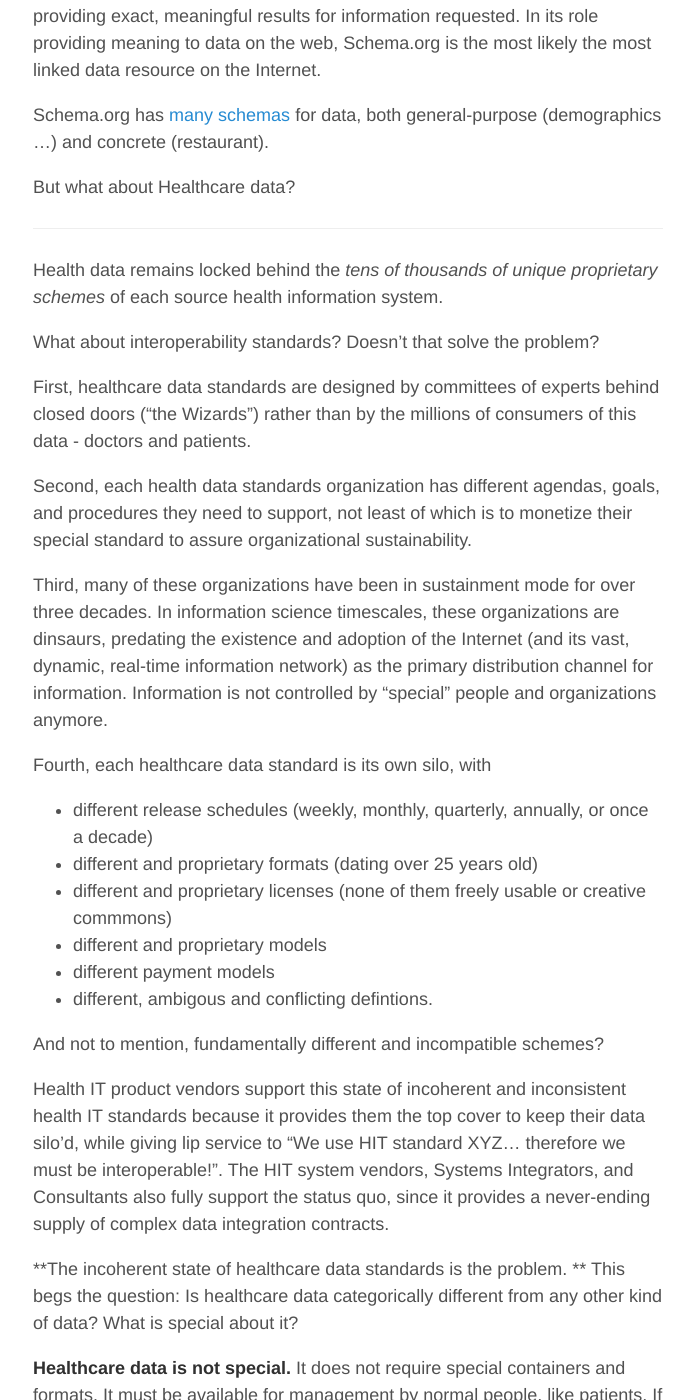
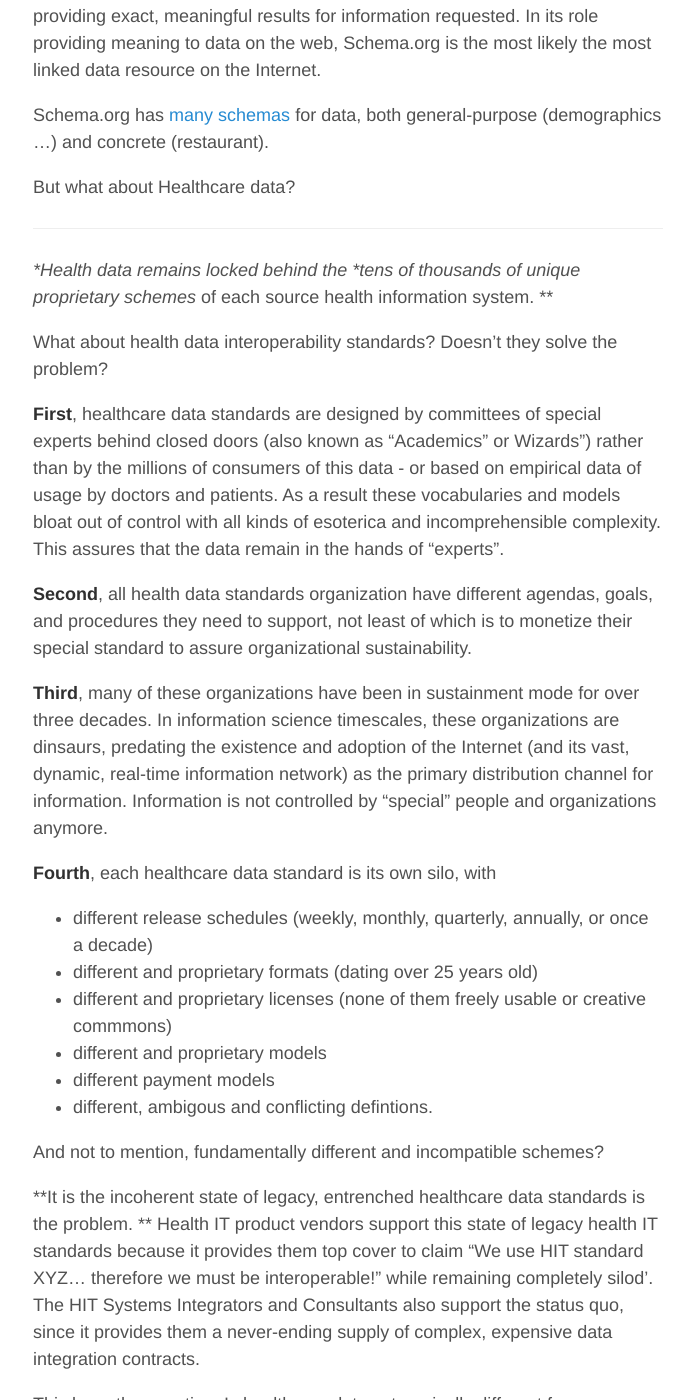
Before and after one commit to healthschema/healthschema.github.io, a Jekyll site: the page built from _posts/2015-08-07-hello-schema-org.md, in a window 1280 px wide and 1400 px high, scrolled down 626 px. Shown: the whole window, without its empty margins (292-986 px from the left). Built offline with Jekyll 4.4.1, drawn with Linux system fonts in a browser that asks for light colours; some of the changed text lies outside the part shown.

Commit message:
intro schema.org update

```diff
--- a/_posts/2015-08-07-hello-schema-org.md
+++ b/_posts/2015-08-07-hello-schema-org.md
@@ -18,23 +18,23 @@
 
 Schema.org has [many schemas](http://schema.org/docs/schemas.html) for data, both general-purpose (demographics ...) and concrete (restaurant).
 
-
 But what about Healthcare data?
 
+----
 
-----
-Health data remains locked behind the *tens of thousands of unique proprietary schemes* of each source health information system.
-
-What about interoperability standards? Doesn't that solve the problem?
-
-First, healthcare data standards are designed by committees of experts behind closed doors ("the Wizards")  rather than by the millions of consumers of this data - doctors and patients.
-
-Second, each health data standards organization has different agendas, goals, and procedures they need to support, not least of which is to monetize their special standard to assure organizational sustainability.
-
-Third, many of these organizations have been in sustainment mode for over three decades.  In information science timescales, these organizations are dinsaurs, predating the existence and adoption of the Internet (and its vast, dynamic, real-time information network) as the primary distribution channel for information.  Information is not controlled by "special" people and organizations anymore.
+**Health data remains locked behind the *tens of thousands of unique proprietary schemes* of each source health information system. **
 
 
-Fourth, each healthcare data standard is its own silo, with
+What about health data interoperability standards? Doesn't they solve the problem?
+
+**First**, healthcare data standards are designed by committees of special experts behind closed doors (also known as "Academics" or Wizards") rather than by the millions of consumers of this data - or based on empirical data of usage by doctors and patients.  As a result these vocabularies and models bloat out of control with all kinds of esoterica and incomprehensible complexity.  This assures that the data remain in the hands of "experts".
+
+**Second**, all health data standards organization have different agendas, goals, and procedures they need to support, not least of which is to monetize their special standard to assure organizational sustainability.
+
+**Third**, many of these organizations have been in sustainment mode for over three decades.  In information science timescales, these organizations are dinsaurs, predating the existence and adoption of the Internet (and its vast, dynamic, real-time information network) as the primary distribution channel for information.  Information is not controlled by "special" people and organizations anymore.
+
+
+**Fourth**, each healthcare data standard is its own silo, with
 
 * different release schedules  (weekly, monthly, quarterly, annually, or once a decade)
 * different and proprietary formats (dating over 25 years old)
@@ -45,22 +45,25 @@
 
 And not to mention, fundamentally different and incompatible schemes?
 
-Health IT product vendors support this state of incoherent and inconsistent health IT standards because it provides them the top cover to keep their data silo'd, while giving lip service to "We use HIT standard XYZ... therefore we must be interoperable!".  The HIT system vendors, Systems Integrators, and  Consultants also fully support the status quo, since it provides a never-ending supply of complex data integration contracts.
+
+**It is the incoherent state of legacy, entrenched healthcare data standards is the problem. **    Health IT product vendors support this state of legacy health IT standards because it provides them top cover to claim "We use HIT standard XYZ... therefore we must be interoperable!" while remaining completely silod'.  The HIT Systems Integrators and  Consultants also support the status quo, since it provides them a never-ending supply of complex, expensive data integration contracts.
 
 
-**The incoherent state of healthcare data standards is the problem. **   This begs the question: Is healthcare data categorically different from any other kind of data? What is special about it?
-
-
-
-**Healthcare data is not special.**  It does not require special containers and formats.  It must be available for management by normal people, like patients.  If we can represent a recipe structure on the Internet, we can also represent a medication list. Heath data management must be simple.
+This begs the question: Is healthcare data categorically different from any other kind of data? What is special about it?
 
 
 
 HealthSchema.org
 -----
 
+**Healthcare data is not special.**  It must be available for management by normal people, like patients.  It does not require special containers and formats.  If we can represent ingredients for a recipe structure unambiguously on the Internet, we can also represent a medication list!
+
 
 On healthschema.org, we think health data shoud be first class citizen on the open, world-wide information infrastructure that we call the Internet.
+
+
+
+
 
 
 
```
